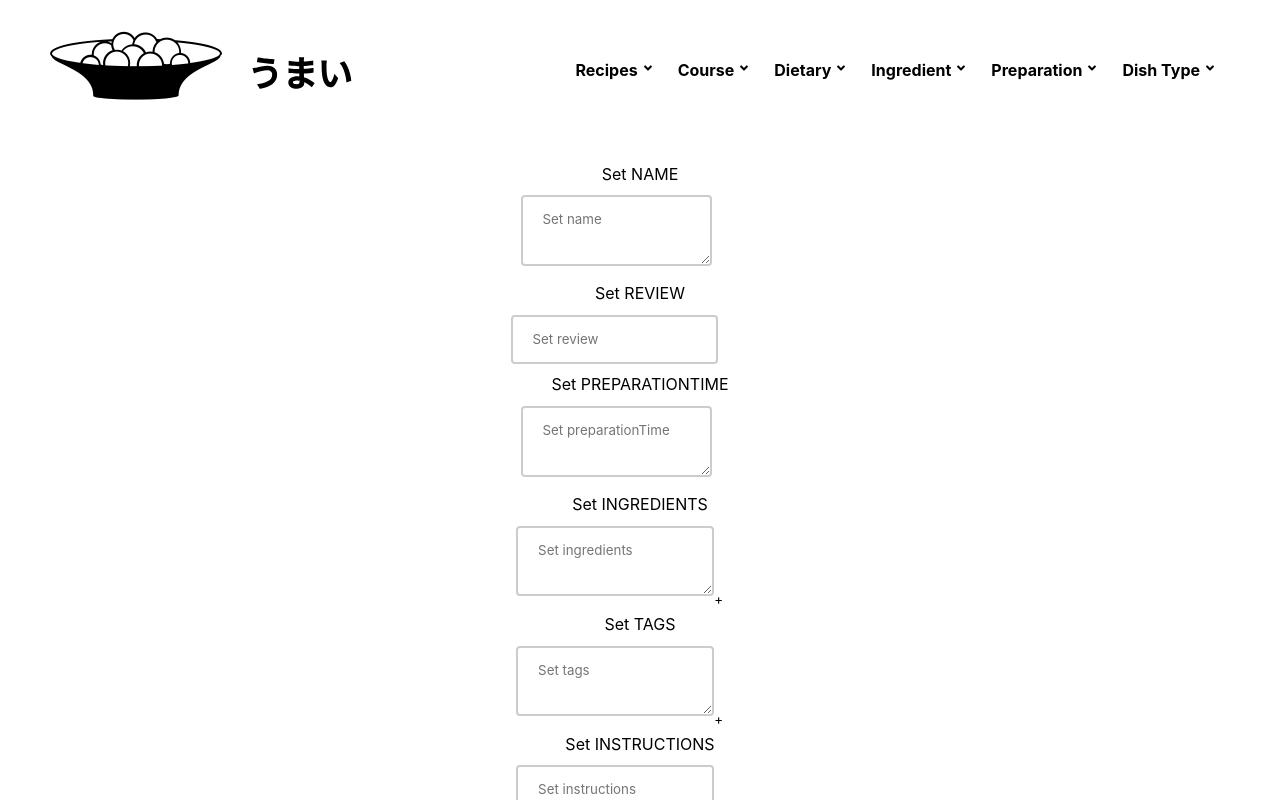
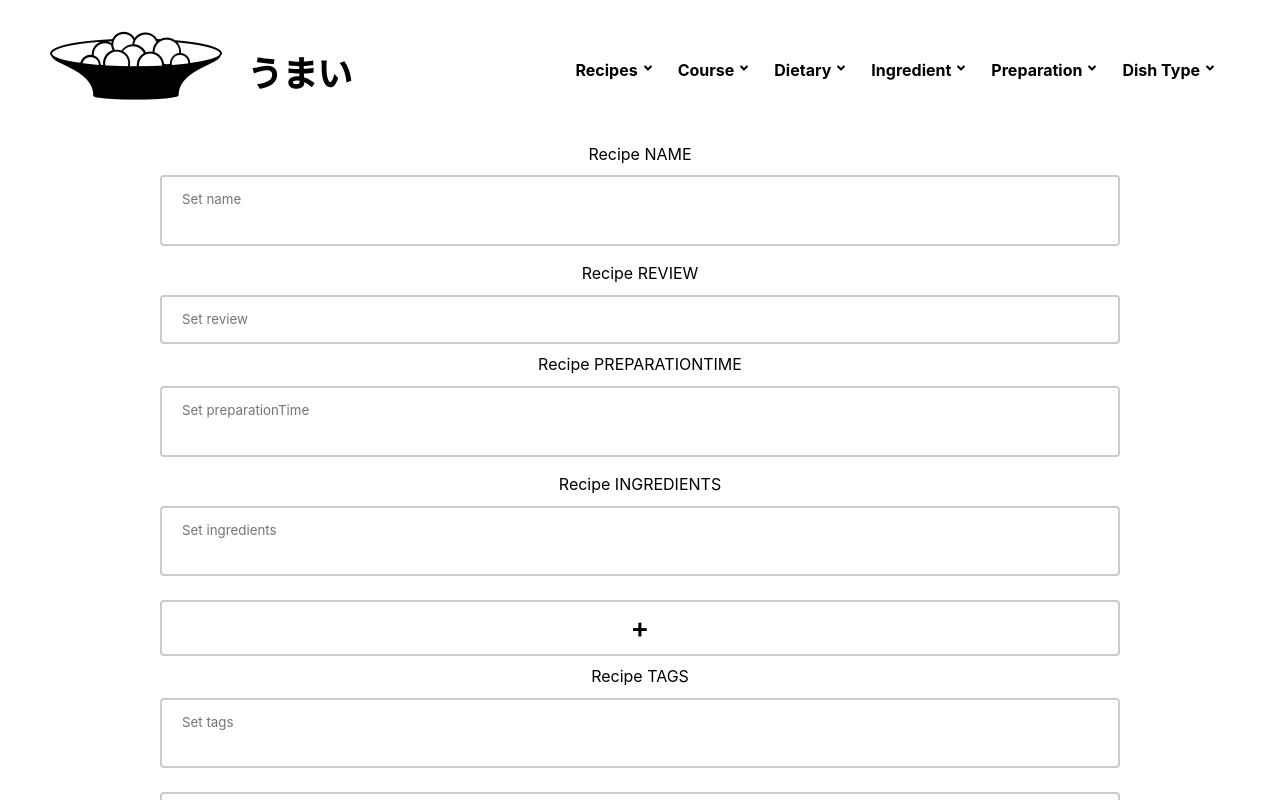
Before and after one commit to shikitos/cookbook-reactjs, a React (Create React App) app in the folder client/: page /create-recipe in a window 1280 px wide. Shown: the top 800 px of the page. Built offline with nearby package versions, Linux system fonts and the light colour scheme.

Commit message:
Finish InputData component with closing additional inputs feature

```diff
--- a/client/src/components/CreateRecipe/CreateRecipe.css
+++ b/client/src/components/CreateRecipe/CreateRecipe.css
@@ -1,26 +1,8 @@
-.create-recipe form {
+.create-recipe {
   display: flex;
   flex-direction: column;
   align-items: center;
-  padding: 20px;
 }
-
-.create-recipe input[type="text"],
-.create-recipe input[type="number"],
-.create-recipe textarea {
-  width: 80%;
-  max-width: 80%;
-  padding: 12px 20px;
-  margin: 8px 0;
-  box-sizing: border-box;
-  border: 2px solid #ccc;
-  border-radius: 4px;
-}
-
-.create-recipe > form > div {
-
-}
-
 .dropzone {
   width: 80%;
   height: 500px;
--- a/client/src/components/CreateRecipe/CreateRecipe.jsx
+++ b/client/src/components/CreateRecipe/CreateRecipe.jsx
@@ -4,17 +4,7 @@ import { InputData } from '../'
 import './CreateRecipe.css'
 
 function CreateRecipe(props) {
-  const [name, setName] = useState('');
-  const [review, setReview] = useState('');
-  const [preparationTime, setPreparationTime] = useState('');
-  const [ingredients, setIngredients] = useState([]);
-  const [tags, setTags] = useState([]);
-  const [instructions, setInstructions] = useState([]);
-  const [description, setDescription] = useState([]);
-  const [imageData, setImageData] = useState(null);
-  const [nutrition, setNutrition] = useState([]);
     const [response, setResponse] = useState(null);
-
     const [recipe, setRecipe] = useState({
 	    name: '',
 	    review: 5,
@@ -40,22 +30,11 @@ function CreateRecipe(props) {
 		}
 	});
 
-  const handleTextareaOnFocus = (textarea, focused) => {
-	if (focused) {
-		textarea.style.height = "75px";
-		textarea.style.height = ( 25 + textarea.scrollHeight ) + "px";
-	} else {
-		textarea.style.height = "75px";
-	}
-  }
-
 	const handleChildValue = (e, name) => {
-        console.log(Array.isArray(recipe['review']));
 	    setRecipe({
 	        ...recipe,
 	        [name]: e
 		});
-        console.log(recipe);
 	};
 
 
@@ -78,15 +57,13 @@ function CreateRecipe(props) {
 
 	return (
 		<div className="container create-recipe">
-	        <form>
-
 			{
 				Object.keys(recipe)
 				.filter(key => key !== 'imageData')
 				.map((key, index) => (
 					<>
-							<p>Set {key.toUpperCase()}</p>
 						<InputData
+							title={key.toUpperCase()}
 							element={key === 'review' ? 'input' : 'textarea'}
 							key={key}
 							elementName={key}
@@ -99,73 +76,20 @@ function CreateRecipe(props) {
 					</>
 				))
 			}
-
-				{/* <InputData
-					element="input"
-					type="text"
-					sizeOnFocus="55px"
-					placeholder="Set Name"
-					onChange={e => setRecipe({ ...recipe, name: e.target.value})}
-				/>
-				{/* <input
-		            type="text"
-		            placeholder="Name"
-		            value={name}
-		            onChange={e => setName(e.target.value)}
-				/>
-				<input
-				    type="number"
-					placeholder="Review"
-				    value={review}
-				    onChange={e => setReview(e.target.value)}
-				/>
-				<input
-		            type="text"
-				    placeholder="Time"
-				    value={preparationTime}
-				    onChange={e => setPreparationTime(e.target.value)}
-				/>
-		<textarea
-		  placeholder="Ingredients"
-		  value={ingredients}
-		  onChange={e => setIngredients(e.target.value)}
-		  onFocus={e => handleTextareaOnFocus(e.target, true)}
-		  onBlur={e => handleTextareaOnFocus(e.target, false)}
-		/>
-		<textarea
-		  placeholder="Tags"
-		  value={tags}
-		  onChange={e => setTags(e.target.value)}
-		  onFocus={e => handleTextareaOnFocus(e.target, true)}
-		  onBlur={e => handleTextareaOnFocus(e.target, false)}
-		/>
-		<textarea
-		  placeholder="Description"
-		  value={description}
-		  onChange={e => setDescription(e.target.value)}
-		  onFocus={e => handleTextareaOnFocus(e.target, true)}
-		  onBlur={e => handleTextareaOnFocus(e.target, false)}
-		/>
-		<textarea
-		  placeholder="Instructions in the HTML format with images in base64 included"
-		  value={instructions}
-		  onChange={e => setInstructions(e.target.value)}
-		  onFocus={e => handleTextareaOnFocus(e.target, true)}
-		  onBlur={e => handleTextareaOnFocus(e.target, false)}
-		/>
-		<input
-		  type="text"
-		  placeholder="Nutritions"
-		  value={nutrition}
-		  onChange={e => setNutrition(e.target.value)}
-		/> */}
 			<div className='dropzone' {...getRootProps()}>
 	            <input {...getInputProps()} />
-		  {recipe["imageData"] ? <img src={recipe["imageData"]} alt="Uploaded" width="300" height="300" /> : <p>Drag 'n' drop some files here, or click to select files</p>}
+	            {
+		            recipe["imageData"] ?
+		            <img src={recipe["imageData"]} alt="Uploaded" width="300" height="300" />
+		            :
+		            <p>Drag 'n' drop some files here, or click to select files</p>
+	            }
 			</div>
 			<button className='submit-button' onClick={(e) => handleSubmit(e)} type="submit">Create recipe</button>
-	  </form>
-	  {response && <div>{response}</div>}
+	        {
+	        response &&
+	        <div>{response}</div>
+	        }
 		</div>
     );
 }
--- a/client/src/components/InputData/InputData.css
+++ b/client/src/components/InputData/InputData.css
@@ -0,0 +1,58 @@
+.inputdata-field, .inputdata-button {
+  width: 80%;
+  max-width: 80%;
+  padding: 12px 20px;
+  margin: 8px 0;
+  box-sizing: border-box;
+  border: 2px solid #ccc;
+  border-radius: 4px;
+  resize: none;
+  overflow: hidden;
+  min-height: 2em;
+}
+
+textarea.inputdata-field {
+    width: 100%;
+    max-width: 100%;
+    padding-right: 45px;
+    z-index: 80;
+}
+
+
+.inputdata-container {
+  width: 100%;
+  display: flex;
+  flex-direction: column;
+  align-items: center;
+}
+
+.inputdata-button {
+  font-weight: 600;
+  font-size: 28px;
+  padding: 2.5px 5px;
+}
+
+.inputdata-button:hover {
+  cursor: pointer;
+  background: var(--color-gray);
+}
+
+.inputdata-close {
+    z-index: 99;
+    position: absolute;
+    right: 25px;
+    top: 23.5px;
+    font-weight: 500;
+    font-size: 22px;
+}
+
+.inputdata-close:hover {
+    cursor: pointer;
+    font-weight: 900;
+}
+
+.inputdata-textarea_wrapper {
+    width: 80%;
+    position: relative;
+
+}
--- a/client/src/components/InputData/InputData.jsx
+++ b/client/src/components/InputData/InputData.jsx
@@ -6,6 +6,7 @@ const InputData = (props) => {
     const [additionalInput, setAdditionalInput] = useState(1);
     const [arrayOfInputs, setArrayOfInputs] = useState([]);
     const [stringOfInputs, setStringOfInputs] = useState('');
+    const [closeButtonStyle, setCloseButtonStyle] = useState('');
 
     useEffect(() => {
         if (props.element === 'input') {
@@ -17,6 +18,7 @@ const InputData = (props) => {
         }
     }, []);
 
+
     const handleTextareaOnFocus = (textarea, focused) => {
         if (focused) {
             textarea.style.height = props.sizeOnFocus;
@@ -24,6 +26,7 @@ const InputData = (props) => {
         } else {
             textarea.style.height = props.sizeOnFocus;
         }
+        setCloseButtonStyle(`${(textarea.style.height.substring(0, textarea.style.height.length - 2) / 2) - 10}px`);
     }
 
     const handleOnChangeComplexInput = (e, key, index, type) => {
@@ -44,47 +47,94 @@ const InputData = (props) => {
         setAdditionalInput(additionalInput + 1);
     }
 
+    const handleCloseElement = (e) => {
+        e.preventDefault();
+        setAdditionalInput(additionalInput - 1);
+    }
+
     return (
         <>
             {element === 0 ? (
-                <div className={props.elementName}>
+                <div className={props.elementName + ' inputdata-container'}>
                 {
                     Array.from({ length: additionalInput }).map((key, index) => (
-                        <input
-                            className={props.className}
-                            type={props.type}
-                            onFocus={e => handleTextareaOnFocus(e.target, true)}
-                            onBlur={e => handleTextareaOnFocus(e.target, false)}
-                            value={props.value}
-                            placeholder={props.placeholder}
-							onChange={(e) => handleOnChangeComplexInput(e, props.elementName, index, props.type)}
-                        />
+                        <>
+                            {
+                                additionalInput.length > 1 ?
+                                ''
+                                :
+                                <p className="inputdata-title" key={key}>Recipe {props.title.toUpperCase()}</p>
+
+                            }
+                            <input
+                                className="inputdata-field"
+                                type={props.type}
+                                onFocus={e => handleTextareaOnFocus(e.target, true)}
+                                onBlur={e => handleTextareaOnFocus(e.target, false)}
+                                min={props.type === 'number' ? 0 : ''}
+                                max={props.type === 'number' ? 5 : ''}
+                                value={props.value}
+                                placeholder={props.placeholder}
+    							onChange={(e) => handleOnChangeComplexInput(e, props.elementName, index, props.type)}
+    							data-index={index}
+    							key={key}
+                            />
+                        </>
                     ))
                 }
                 {
                     props.array &&
-                    <button className='' onClick={e => handleAdd(e)}>
+                    <button className='inputdata-button' onClick={e => handleAdd(e)}>
                         +
                     </button>
                 }
                 </div>
             ) : (
-                <div className={props.elementName}>
+                <div className={props.elementName + ' inputdata-container'}>
                     {
                         Array.from({ length: additionalInput }).map((key, index) => (
-                            <textarea
-                                type={props.type}
-                                onFocus={e => handleTextareaOnFocus(e.target, true)}
-                                onBlur={e => handleTextareaOnFocus(e.target, false)}
-                                value={props.value}
-                                placeholder={props.placeholder}
-                                onChange={(e) => handleOnChangeComplexInput(e, props.elementName, index, props.type)}
-                            />
+                            <>
+                                {
+                                    index >= 1 ?
+                                    ''
+                                    :
+                                    <p className="inputdata-title" key={key}>Recipe {props.title.toUpperCase()}</p>
+                                }
+                                <div className='inputdata-textarea_wrapper'>
+                                    <textarea
+                                        className="inputdata-field"
+                                        type={props.type}
+                                        onFocus={e => handleTextareaOnFocus(e.target, true)}
+                                        onBlur={e => handleTextareaOnFocus(e.target, false)}
+                                        value={props.value}
+                                        placeholder={props.placeholder}
+                                        onChange={(e) => handleOnChangeComplexInput(e, props.elementName, index, props.type)}
+    							        data-index={index}
+    							        key={key}
+                                    />
+                                    {
+                                    index === 0 ?
+                                    ''
+                                    :
+                                    <span
+                                        className="inputdata-close"
+                                        data-related-input={index}
+                                        onClick={e => handleCloseElement(e)}
+                                        key={key}
+                                        style={{top: closeButtonStyle}}
+                                    >
+                                        &#215;
+                                    </span>
+                                    }
+                                </div>
+
+
+                            </>
                         ))
                     }
                 {
                     props.array &&
-                    <button className='' onClick={e => handleAdd(e)}>
+                    <button className='inputdata-button' onClick={e => handleAdd(e)}>
                         +
                     </button>
                 }
```
Also changed, not shown: client/src/utils/constants.js (+13 -0 lines), 1 other file (tests, documents, lock files or other folders). Lines whose indentation alone changed are shown as unchanged.
